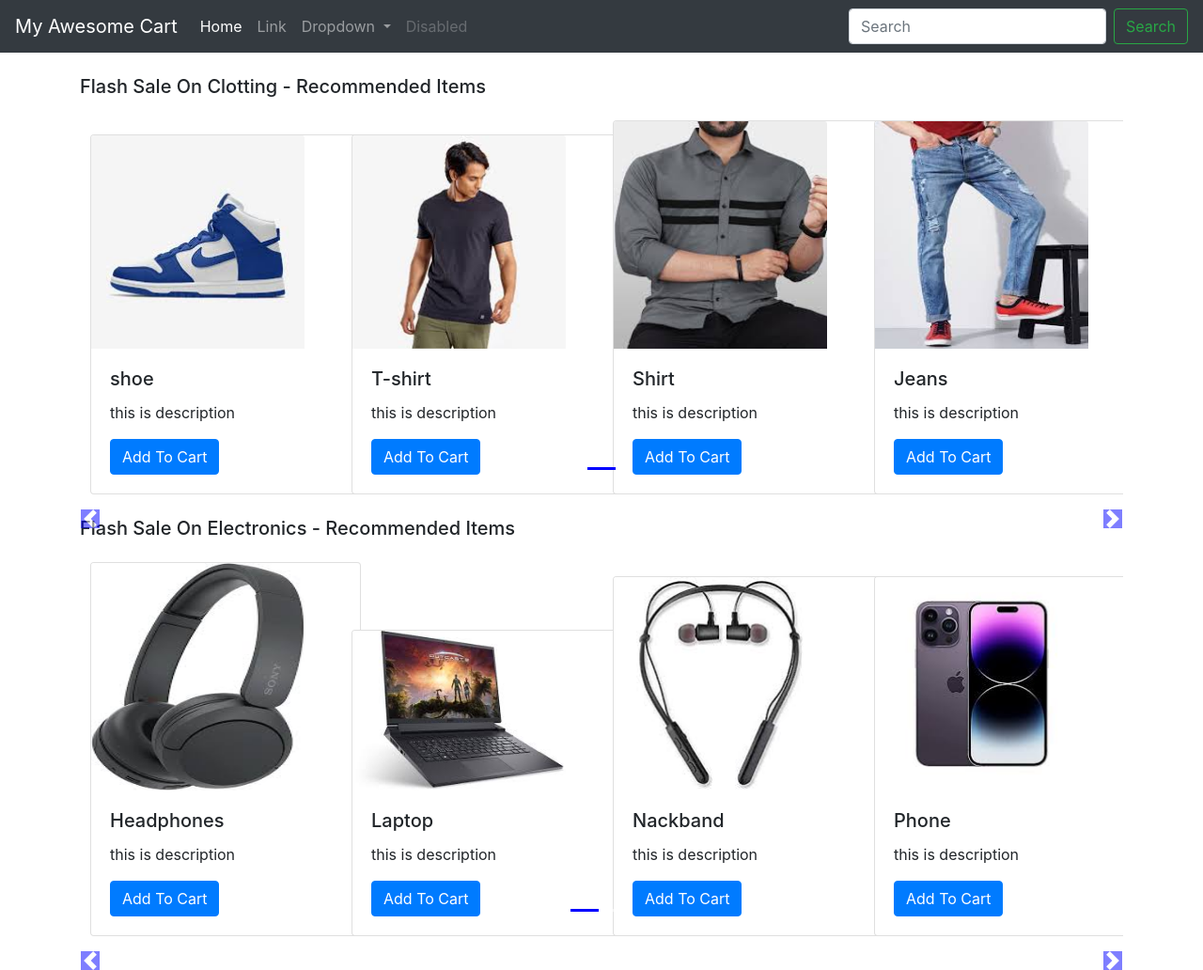
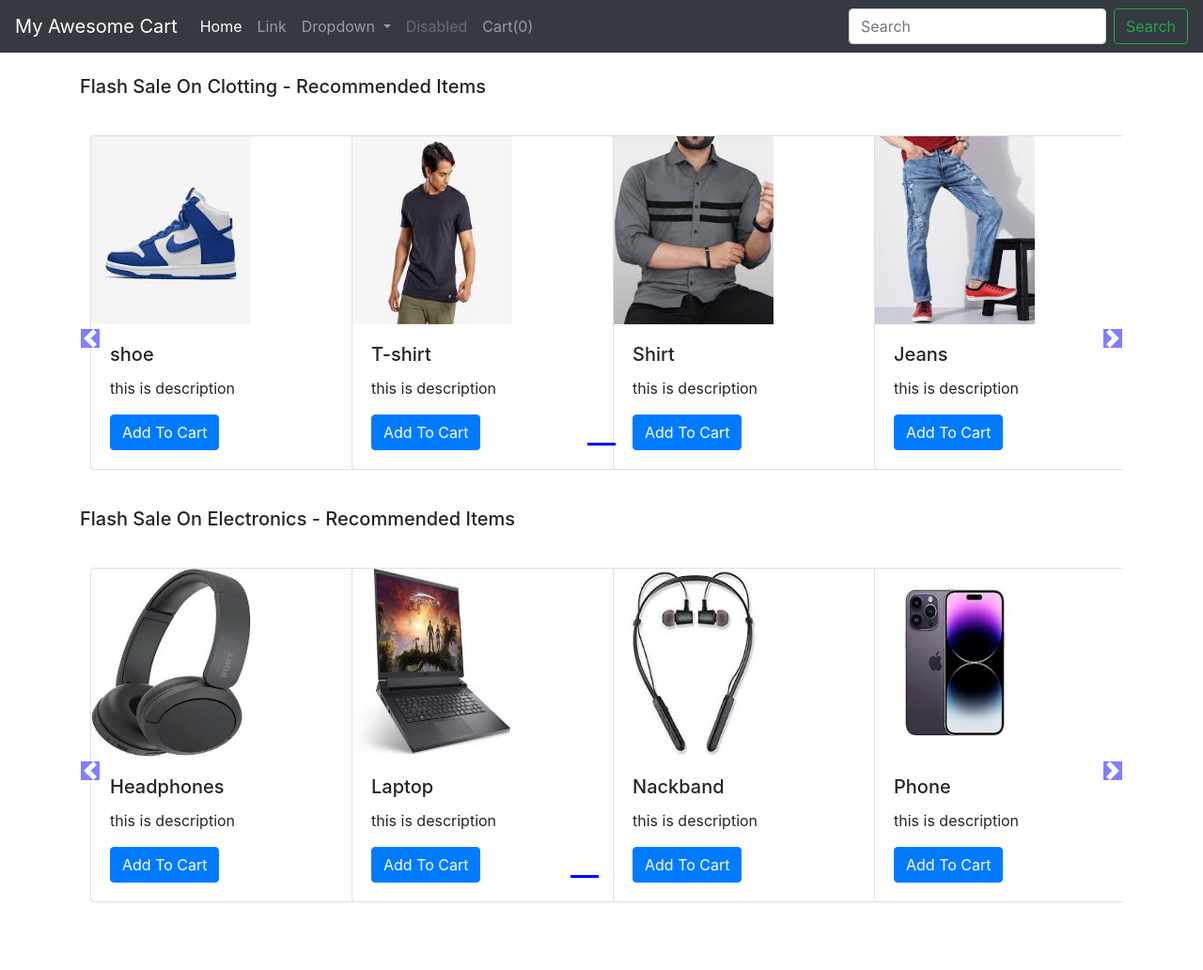
Before and after one commit to AbhinayS7/P2-django_2019_course-, a Django app: page /shop/ in a window 1280 px wide. Shown: the whole page at 94% size. After the commit the page ends 960 px from the top, so only its background shows below. Run offline with Django 4.2, Linux system fonts and the light colour scheme; data comes from the database, SQL or seed files in the repository; some libraries are stand-ins or nearby versions.

Commit message:
video 39 complete

```diff
--- a/shop/templates/shop/basic.html
+++ b/shop/templates/shop/basic.html
@@ -46,6 +46,9 @@
                 <li class="nav-item">
                     <a class="nav-link disabled" href="#" tabindex="-1" aria-disabled="true">Disabled</a>
                 </li>
+                <li class="nav-item">
+                    <a class="nav-link" href="#">Cart(<span id="cart">0</span>)</a>
+                </li>
             </ul>
             <form class="form-inline my-2 my-lg-0">
                 <input class="form-control mr-sm-2" type="search" placeholder="Search" aria-label="Search">
--- a/shop/templates/shop/index_shop.html
+++ b/shop/templates/shop/index_shop.html
@@ -12,8 +12,8 @@
 
     .col-md-3 img {
 
-        width: 227px;
-        max-height: 242px;
+        width: 170px;
+        height: 200px;
     }
 
     body .carousel-indicator li {
@@ -33,6 +33,7 @@
     .carousel-control-next {
         top: auto;
         bottom: auto;
+        padding-top : 222px;
     }
 
     body .no-padding {
@@ -49,7 +50,8 @@
     <!--Slideshow starts here -->
     {% for product, range, nSlides in allProds %}
     <h5 class="my-4">Flash Sale On {{product.0.category}} - Recommended Items</h5>
-    <div id="demo{{forloop.counter}}" class="carousel slide my-3" data-ride="carousel">
+    <div class="row">
+        <div id="demo{{forloop.counter}}" class="col carousel slide my-3" data-ride="carousel">
             <ul class="carousel-indicators">
                 <li data-target="#demo{{forloop.counter}}" data-slide-to="0" class="active"></li>
 
@@ -62,19 +64,9 @@
             <div class="container carousel-inner no-padding">
 
                 <div class="carousel-item active">
-                <div class="col-xs-3 col-sm-3 col-md-3">
-                    <div class="card" style="width: 18rem;">
-                        <img src='/media/{{product.0.image}}' class="card-img-top" alt="...">
-                        <div class="card-body">
-                            <h5 class="card-title">{{product.0.product_name}}</h5>
-                            <p class="card-text">{{product.0.desc}}</p>
-                            <button id="pr{{product.0.product_id}}" class="btn btn-primary cart">Add To Cart</button>
-                        </div>
-                    </div>
-                </div>
 
 
-                {% for i in product|slice:"1:"%}
+                    {% for i in product %}
                     <div class="col-xs-3 col-sm-3 col-md-3">
                         <div class="card" style="width: 18rem;">
                             <img src='/media/{{i.image}}' class="card-img-top" alt="...">
@@ -85,7 +77,7 @@
                             </div>
                         </div>
                     </div>
-                {% if forloop.counter|divisibleby:3 and forloop.counter > 0 and not forloop.last %}
+                    {% if forloop.counter|divisibleby:4 and forloop.counter > 0 and not forloop.last %}
                 </div>
                 <div class="carousel-item">
                     {% endif %}
@@ -104,6 +96,7 @@
         <a class="carousel-control-next" href="#demo{{forloop.counter}}" data-slide="next">
             <span class="carousel-control-next-icon"></span>
         </a>
+    </div>
     {% endfor %}
 </div>
 {% endblock %}
@@ -115,6 +108,7 @@
     }
     else {
         cart = JSON.parse(localStorage.getItem('cart'));
+        document.getElementById('cart').innerHTML = Object.keys(cart).length;
     }
     $('.cart').click(function () {
         var idstr = this.id.toString();
@@ -127,6 +121,7 @@
         }
         console.log(cart);
         localStorage.setItem('cart', JSON.stringify(cart));
+        document.getElementById('cart').innerHTML = Object.keys(cart).length;
     });
 </script>
 {% endblock %}
```
Lines whose indentation alone changed are shown as unchanged.
